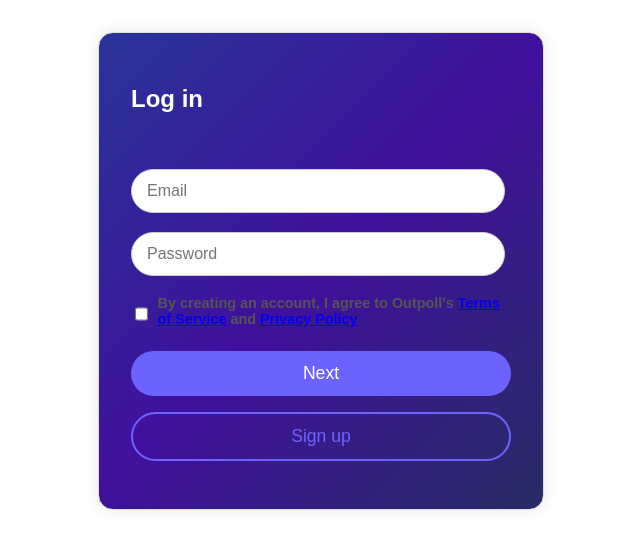
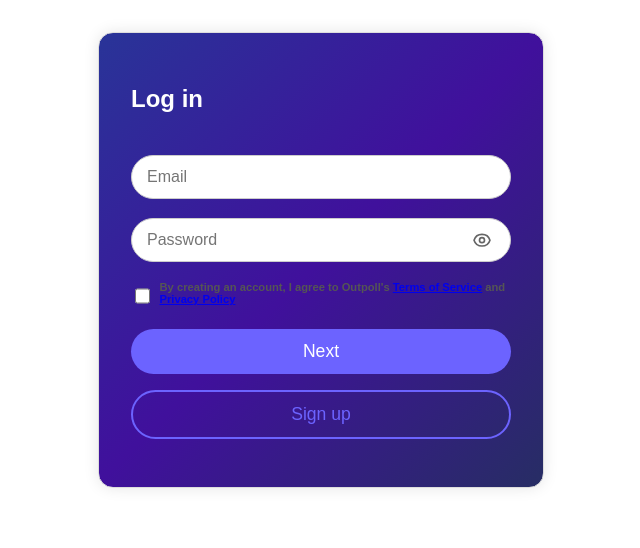
Before and after one commit to Granondo/evil-martians-login-form, a SvelteKit app: page / in a window 1280 px wide. Shown: the top 548 px of the page, without its empty margins (319-959 px from the left). Built offline with nearby package versions, Linux system fonts and the light colour scheme.

Commit message:
massive styling update, add icon eye

```diff
--- a/src/routes/+page.svelte
+++ b/src/routes/+page.svelte
@@ -1,8 +1,8 @@
-<script>
+<script lang="ts">
 	let email = '';
 	let password = '';
 	let acceptedTerms = false;
-	// let passwordVisible = false;
+	let showPassword = false;
 	let errorMessage = '';
 	let isLoading = false;
 	let formSubmitted = false;
@@ -28,13 +28,17 @@
 		alert(`Email: ${email}\nPassword: ${password}`);
 	}
 
-	// function togglePasswordVisibility() {
-	// 	passwordVisible = !passwordVisible;
-	// }
+	function togglePasswordVisibility() {
+		showPassword = !showPassword;
+	}
 </script>
 
-<form class="login-form" on:submit|preventDefault={handleSubmit} aria-labelledby="login-form-title" novalidate>
-
+<form
+	class="login-form"
+	on:submit|preventDefault={handleSubmit}
+	aria-labelledby="login-form-title"
+	novalidate
+>
 	<h2 id="login-form-title">Log in</h2>
 
 	<div class="error-slot" aria-live="polite">
@@ -42,7 +46,7 @@
 			<div class="error-message" role="alert">{errorMessage}</div>
 		{/if}
 	</div>
-
+	<div class="input-container">
 		<input
 			type="email"
 			placeholder="Email"
@@ -51,16 +55,65 @@
 			required
 			aria-required="true"
 		/>
+	</div>
 
+	<div class="input-container">
 		<input
-		type="password"
+			type={showPassword ? 'password' : 'text'}
 			placeholder="Password"
 			bind:value={password}
 			autocomplete="current-password"
 			required
 			aria-required="true"
-		aria-describedby="toggle-password-visibility"
 		/>
+		<button
+			type="button"
+			class="password-toggle"
+			on:click={togglePasswordVisibility}
+			aria-label={showPassword ? 'Hide password' : 'Show password'}
+		>
+			{#if showPassword}
+				<svg
+					width="20"
+					height="20"
+					viewBox="0 0 24 24"
+					fill="none"
+					xmlns="http://www.w3.org/2000/svg"
+				>
+					<path
+						d="M2.99902 3L20.999 21M9.8433 9.91364C9.32066 10.4536 8.99902 11.1892 8.99902 12C8.99902 13.6569 10.3422 15 11.999 15C12.8215 15 13.5667 14.669 14.1086 14.133M6.49902 6.64715C4.59972 7.90034 3.15305 9.78394 2.45703 12C3.73128 16.0571 7.52159 19 11.9992 19C13.9881 19 15.8414 18.4194 17.3988 17.4184M10.999 5.04939C11.328 5.01673 11.6617 5 11.9992 5C16.4769 5 20.2672 7.94291 21.5414 12C21.2607 12.894 20.8577 13.7338 20.3522 14.5"
+						stroke="currentColor"
+						stroke-width="2"
+						stroke-linecap="round"
+						stroke-linejoin="round"
+					/>
+				</svg>
+			{:else}
+				<svg
+					width="20"
+					height="20"
+					viewBox="0 0 24 24"
+					fill="none"
+					xmlns="http://www.w3.org/2000/svg"
+				>
+					<path
+						d="M2.45703 12C3.73128 7.94288 7.52159 5 11.9992 5C16.4769 5 20.2672 7.94291 21.5414 12C20.2672 16.0571 16.4769 19 11.9992 19C7.52159 19 3.73128 16.0571 2.45703 12Z"
+						stroke="currentColor"
+						stroke-width="2"
+						stroke-linecap="round"
+						stroke-linejoin="round"
+					/>
+					<path
+						d="M11.9992 15C13.6561 15 14.9992 13.6569 14.9992 12C14.9992 10.3431 13.6561 9 11.9992 9C10.3424 9 8.99924 10.3431 8.99924 12C8.99924 13.6569 10.3424 15 11.9992 15Z"
+						stroke="currentColor"
+						stroke-width="2"
+						stroke-linecap="round"
+						stroke-linejoin="round"
+					/>
+				</svg>
+			{/if}
+		</button>
+	</div>
 
 	<div class="checkbox-group">
 		<input id="terms" type="checkbox" bind:checked={acceptedTerms} aria-required="true" />
@@ -92,6 +145,7 @@
 
 <style>
 	:root {
+		box-sizing: border-box;
 		--primary-color: #6c63ff;
 		--secondary-color: #5848c2;
 		--error-color: #d9534f;
@@ -122,9 +176,9 @@
 	}
 
 	input[type='email'],
-	input[type='password'] {
-		/* width: 22rem; */
-		width: 90%;
+	input[type='password'],
+	input[type='text'] {
+		width: 100%;
 		padding: 12px 15px;
 		margin-bottom: 1.2rem;
 		border-radius: 30px;
@@ -132,15 +186,55 @@
 		font-size: 1rem;
 		transition: border-color 0.2s;
 	}
+
 	input[type='email']:focus,
-	input[type='password']:focus {
-		border-color: #5a67d8; /* немного синий */
+	input[type='password']:focus,
+	input[type='text']:focus {
+		border-color: #5a67d8;
 		outline: none;
+	}
+
+	.input-container {
+		position: relative;
+		display: flex;
+		align-items: center;
+		/* width: 100%; */
+	}
+
+	.password-toggle {
+		position: absolute;
+		right: 15px;
+		top: 40%;
+		transform: translateY(-60%);
+		background: none;
+		border: none;
+		cursor: pointer;
+		color: #666;
+		display: flex;
+		align-items: center;
+		justify-content: center;
+		padding: 4px;
+		border-radius: 4px;
+		transition:
+			color 0.2s,
+			background-color 0.2s;
+		margin: 0;
+		width: auto;
+		height: auto;
+	}
+
+	.password-toggle:hover {
+		color: #5a67d8;
+		background-color: rgba(90, 103, 216, 0.1);
+	}
+
+	.password-toggle:focus {
+		outline-offset: 2px;
 	}
 
 	.checkbox-group {
 		margin-bottom: 1.2rem;
-		font-size: 0.9rem;
+		font-size: 0.7rem;
 		color: #555;
 		display: flex;
 		align-items: center;
@@ -163,10 +257,10 @@
 	}
 
 	.error-slot {
-        height: var(--error-block-height);
+		height: 10px;
 		display: flex;
 		align-items: center;
-        /* margin: 0 0 1rem 0; */
+		margin-bottom: 8px;
 	}
 
 	.error-message {
@@ -175,6 +269,7 @@
 		color: var(--error-color);
 	}
 
+	button[type='submit'],
 	button {
 		width: 100%;
 		background: var(--primary-color);
@@ -187,8 +282,16 @@
 		margin-bottom: 1rem;
 		transition: background-color 0.2s;
 	}
-	button:hover {
+
+	button[type='submit']:hover,
+	button.sign-up:hover {
 		background: var(--secondary-color);
+	}
+
+	button[type='submit']:active,
+	button.sign-up:active {
+		transform: translateY(1px);
+		filter: brightness(0.92);
 	}
 
 	.sign-up {
@@ -196,8 +299,16 @@
 		border: 2px solid var(--primary-color);
 		color: var(--primary-color);
 	}
+
 	.sign-up:hover {
+		color: white;
+		background: var(--secondary-color);
+	}
+
+	.sign-up:active {
 		background: var(--primary-color);
 		color: #fff;
+		transform: translateY(1px);
+		filter: brightness(0.95);
 	}
 </style>
```
Lines whose indentation alone changed are shown as unchanged.
